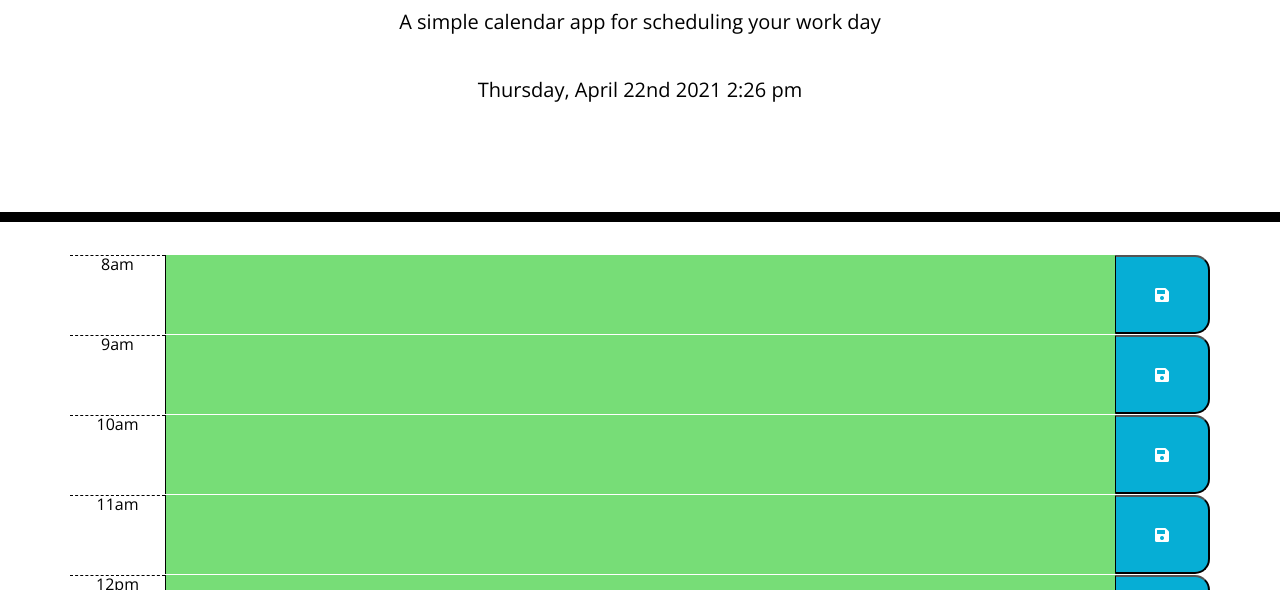
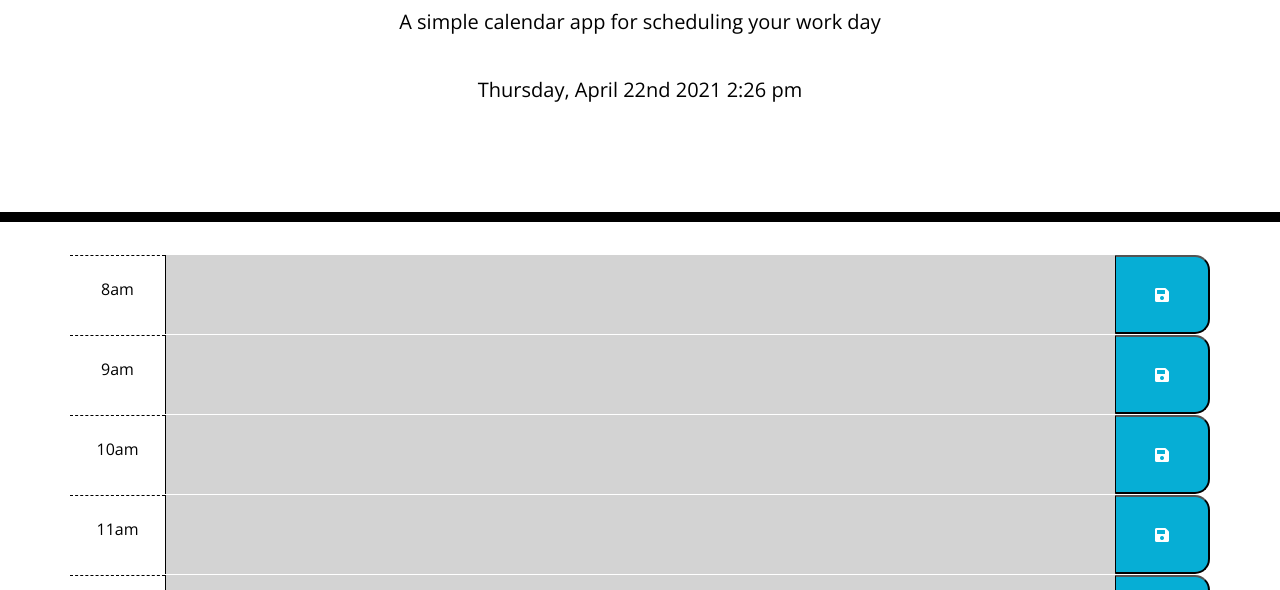
Before and after one commit to blmccavanagh/Work-Day-Scheduler, a plain HTML site: page index.html in a window 1280 px wide. Shown: the part 210-800 px from the top of the page. Drawn offline with nearby package versions, Linux system fonts and the light colour scheme.

Commit message:
24 hour update.

```diff
--- a/Assets/css/style.css
+++ b/Assets/css/style.css
@@ -40,6 +40,7 @@ textarea{
   background-color: #ffffff;
   color: #000000;
   border-top: 1px dashed #000000;
+  padding-top: 25px;
 }
 
 .past {
--- a/Assets/js/script.js
+++ b/Assets/js/script.js
@@ -37,7 +37,7 @@ function displayCurrentDateAndTime(){
 function colorCode(){
     // Use the value from now.format
     // Convert string value of hour to number value
-    let currentTime = parseInt(now.format('h'));
+    let currentTime = parseInt(now.format('HH'));
     // Create for loop
     // if less than current time .past
     // if current time .present
@@ -53,6 +53,7 @@ for (let i = 8; i <= 18; i++) {
 }
 }
 
+let scheduleInfo = "";
 // Function to display schedule
 
 // Function to retrieve schedule
```
